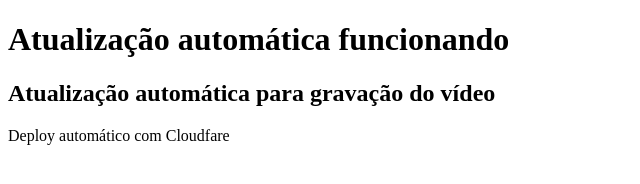
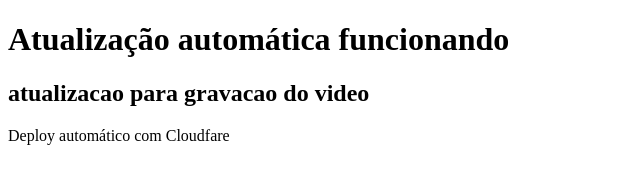
Before and after one commit to edusabin/meu-site-devops, a plain HTML site: page meu-site-devops/index.html in a window 1280 px wide. Shown: the whole page, without its empty margins (0-640 px from the left). Drawn offline with Linux system fonts and the light colour scheme.

Commit message:
Atualização do site video

```diff
--- a/meu-site-devops/index.html
+++ b/meu-site-devops/index.html
@@ -5,7 +5,7 @@
 </head>
 <body>
 <h1>Atualização automática funcionando</h1>
-<h2>Atualização automática para gravação do vídeo</h2>
+<h2>atualizacao para gravacao do video </h2>
 <p>Deploy automático com Cloudfare</p>
 </body>
 </html>
```
